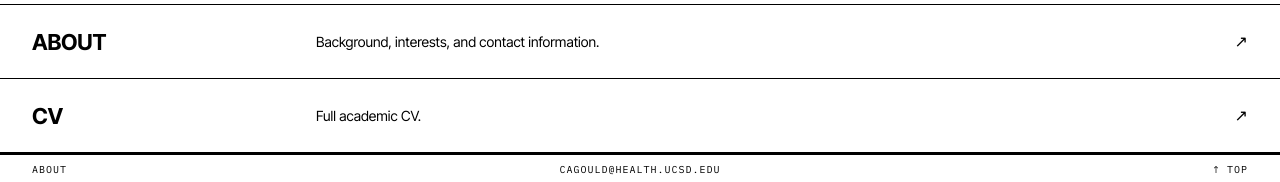
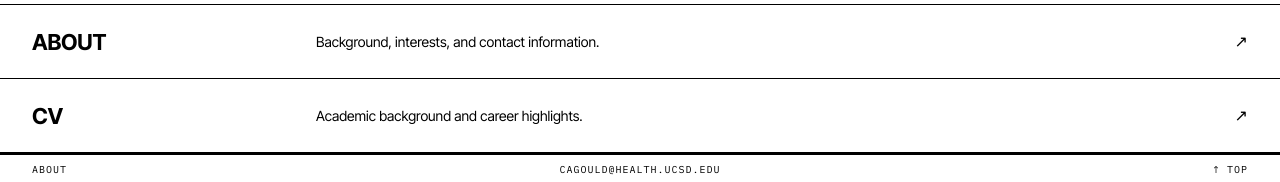
Before and after one commit to gouldc/gouldc.github.io, a Jekyll site: the page built from _pages/about.md, in a window 1280 px wide. Shown: the part 1345-1527 px from the top of the page. Built offline with Jekyll 4.4.1, drawn with Linux system fonts in a browser that asks for light colours.

Commit message:
Soften CV section description on homepage
'Full academic CV' overstated what the /vita/ page actually
contains; use plainer language instead.

```diff
--- a/_data/home.yml
+++ b/_data/home.yml
@@ -13,4 +13,4 @@ directory:
     description: "Background, interests, and contact information."
   - title: "CV"
     url: "/vita/"
-    description: "Full academic CV."
+    description: "Academic background and career highlights."
```
